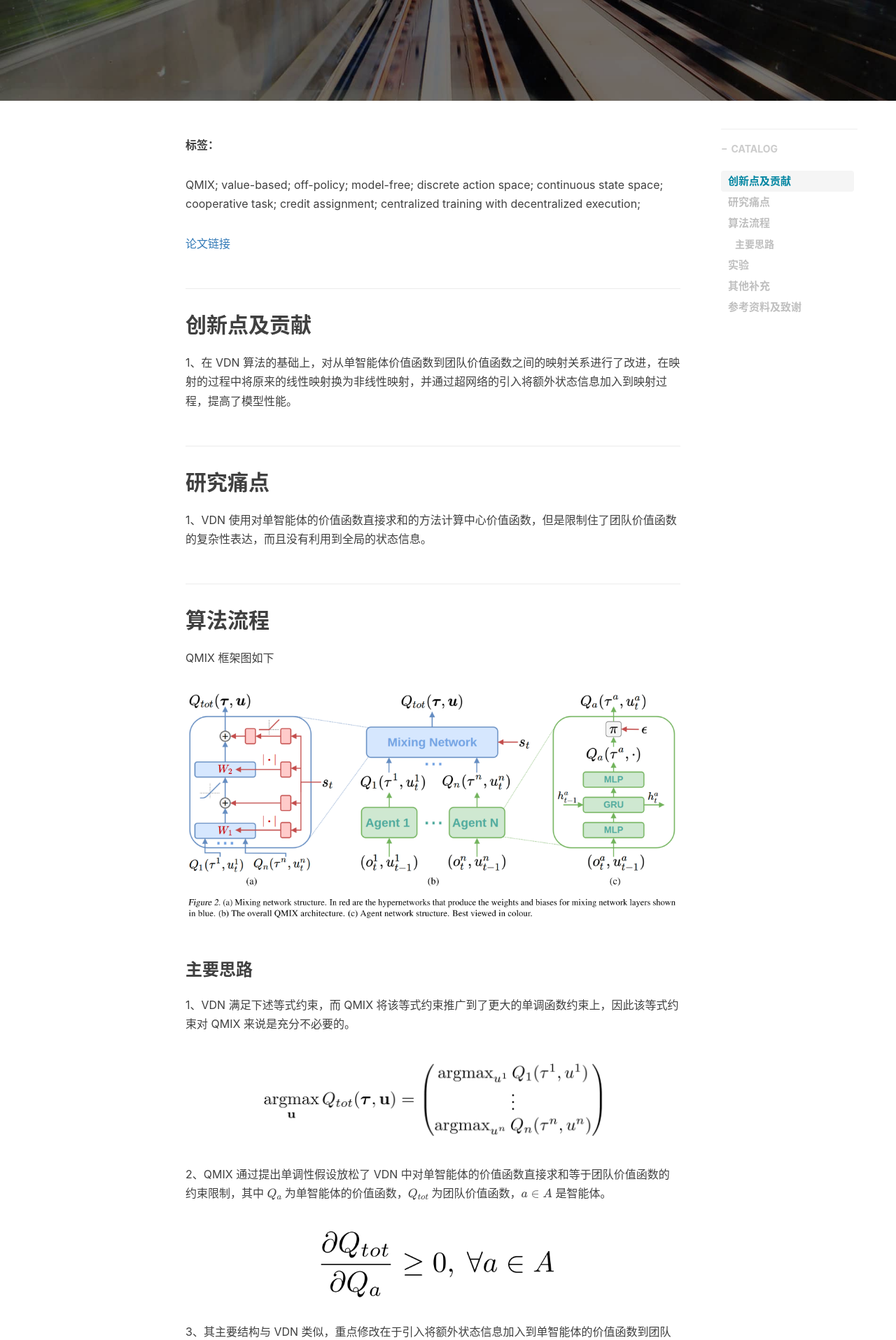
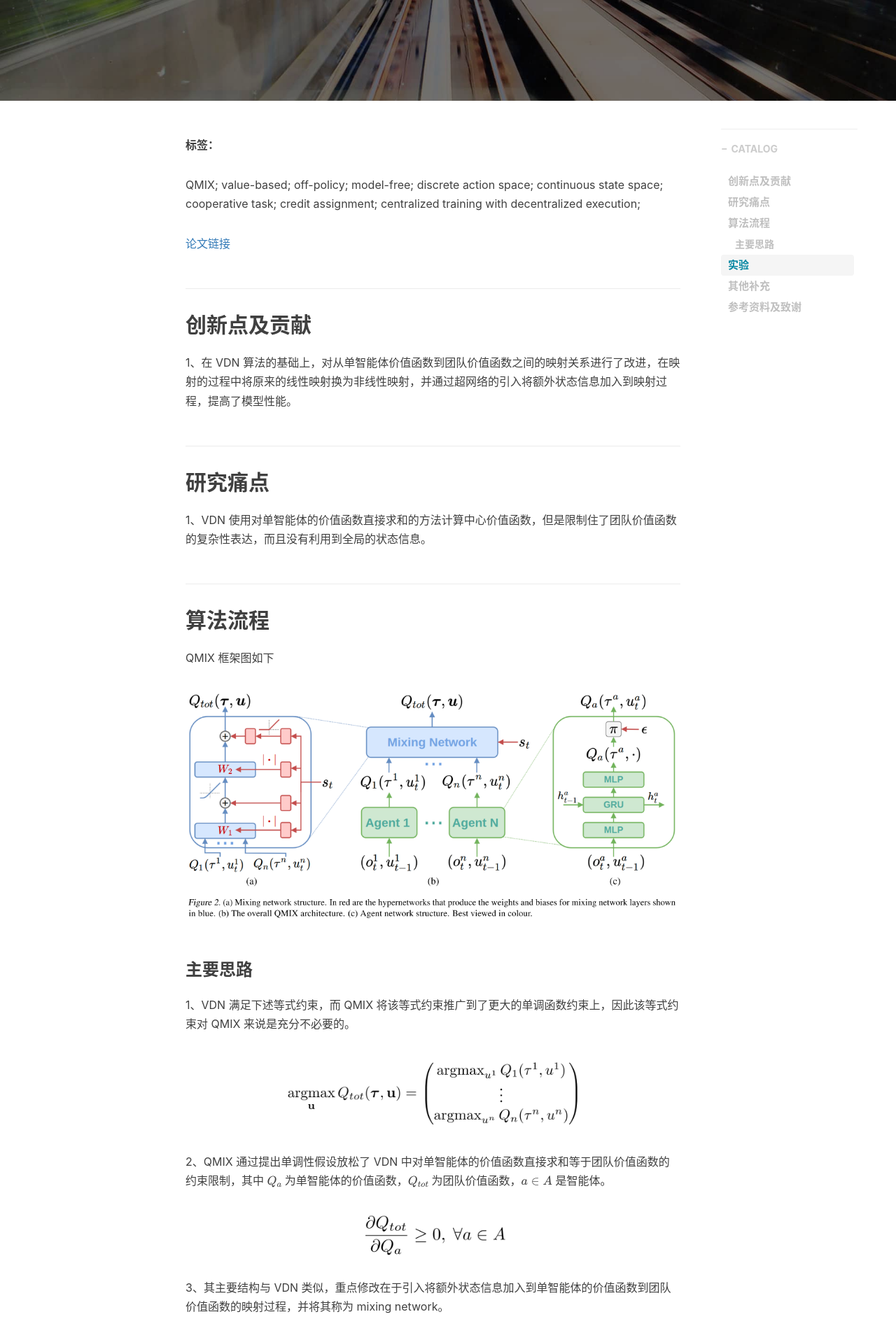
Before and after one commit to liushunyu/blog, a Jekyll site: the page built from _posts/2020-06-18-强化学习论文（9）QMIX.md, in a window 1280 px wide. Shown: the part 421-2336 px from the top of the page at 70% size. Built offline with Jekyll 4.4.1, drawn with Linux system fonts in a browser that asks for light colours; nearby versions of some CDN libraries; formulas are drawn with MathJax 3; comment, search, counter and statistics services are not loaded.

Commit message:
Update 2020-06-18-强化学习论文（9）QMIX.md

```diff
--- a/_posts/2020-06-18-强化学习论文（9）QMIX.md
+++ b/_posts/2020-06-18-强化学习论文（9）QMIX.md
@@ -50,13 +50,13 @@
 
 1、VDN 满足下述等式约束，而 QMIX 将该等式约束推广到了更大的单调函数约束上，因此该等式约束对 QMIX 来说是充分不必要的。
 
-<img width="70%" src="/img/in-post/2020-06-18-强化学习论文（9）QMIX.assets/image-20200618111341687.png"/>
+<img width="60%" src="/img/in-post/2020-06-18-强化学习论文（9）QMIX.assets/image-20200618111341687.png"/>
 
 
 
 2、QMIX 通过提出单调性假设放松了 VDN 中对单智能体的价值函数直接求和等于团队价值函数的约束限制，其中 $Q_a$ 为单智能体的价值函数，$Q_{tot}$ 为团队价值函数，$a\in A$ 是智能体。
 
-<img width="50%" src="/img/in-post/2020-06-18-强化学习论文（9）QMIX.assets/image-20200618105713386.png"/>
+<img width="30%" src="/img/in-post/2020-06-18-强化学习论文（9）QMIX.assets/image-20200618105713386.png"/>
 
 
 
```
